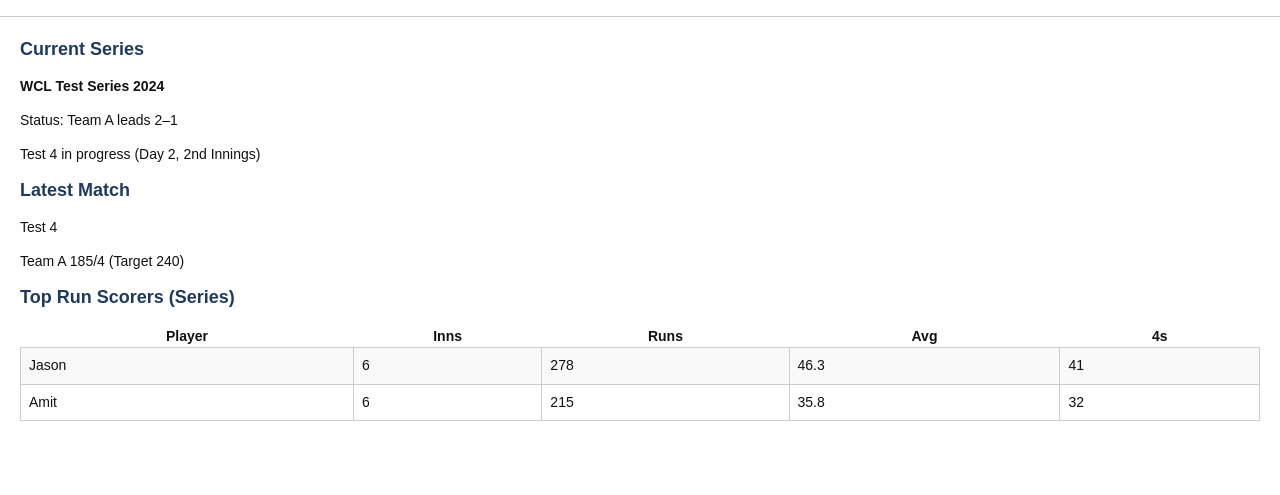
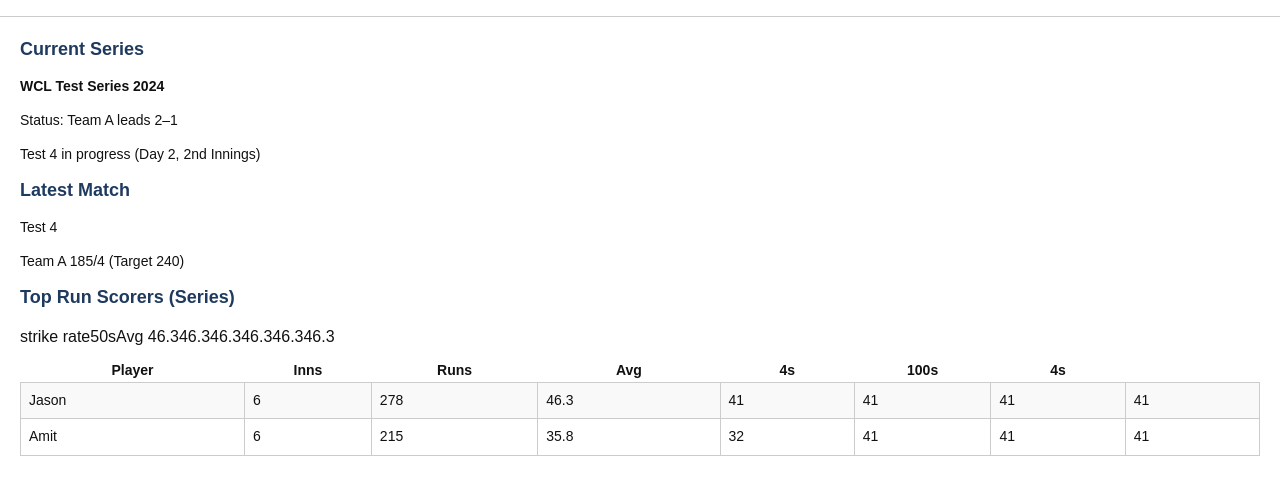
Before and after one commit to eplabist/Wcl-test-series-, a plain HTML site: page index.html in a window 1280 px wide. Shown: the part 77-572 px from the top of the page. Drawn offline with Linux system fonts and the light colour scheme; files that its build step writes are made by us from their sources.

Commit message:
Update index.html

```diff
--- a/index.html
+++ b/index.html
@@ -36,13 +36,13 @@
     <h2>Top Run Scorers (Series)</h2>
     <table>
       <tr>
-        <th>Player</th><th>Inns</th><th>Runs</th><th>Avg</th><th>4s</th>
+        <th>Player</th><th>Inns</th><th>Runs</th><th>Avg</th><th>4s</th>strike rate</th><th>100s</th><th>4s</th>50s</th><th>
+      </tr>Avg
+      <tr>
+        <td>Jason</td><td>6</td><td>278</td><td>46.3</td><td>41</td>46.3</td><td>41</td>46.3</td><td>41</td>46.3</td><td>41</td>
       </tr>
       <tr>
-        <td>Jason</td><td>6</td><td>278</td><td>46.3</td><td>41</td>
-      </tr>
-      <tr>
-        <td>Amit</td><td>6</td><td>215</td><td>35.8</td><td>32</td>
+        <td>Amit</td><td>6</td><td>215</td><td>35.8</td><td>32</td>46.3</td><td>41</td>46.3</td><td>41</td>46.3</td><td>41</td>
       </tr>
     </table>
   </section>
```
